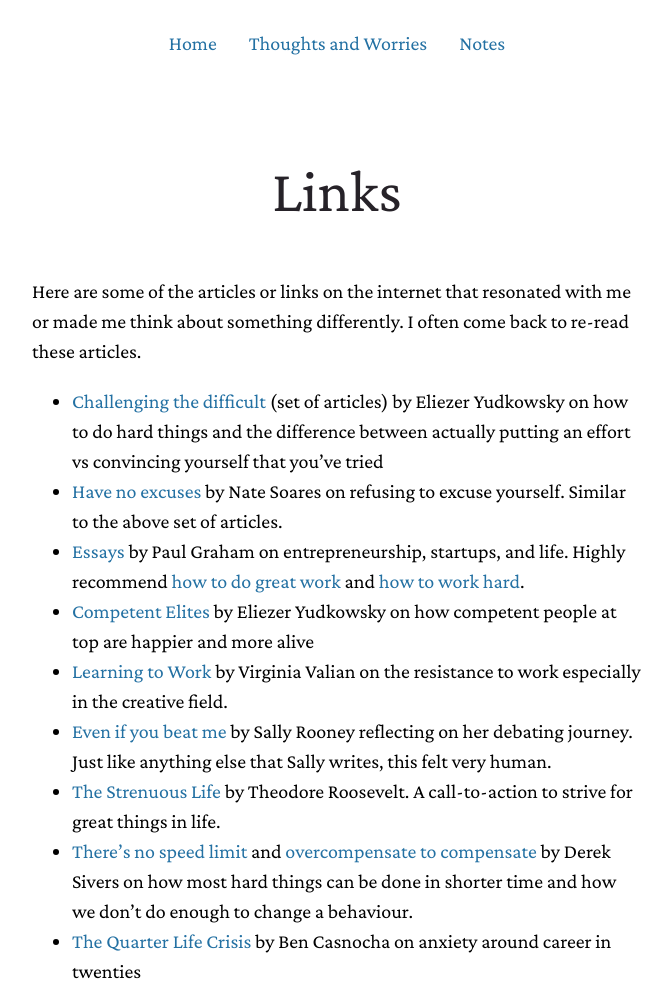
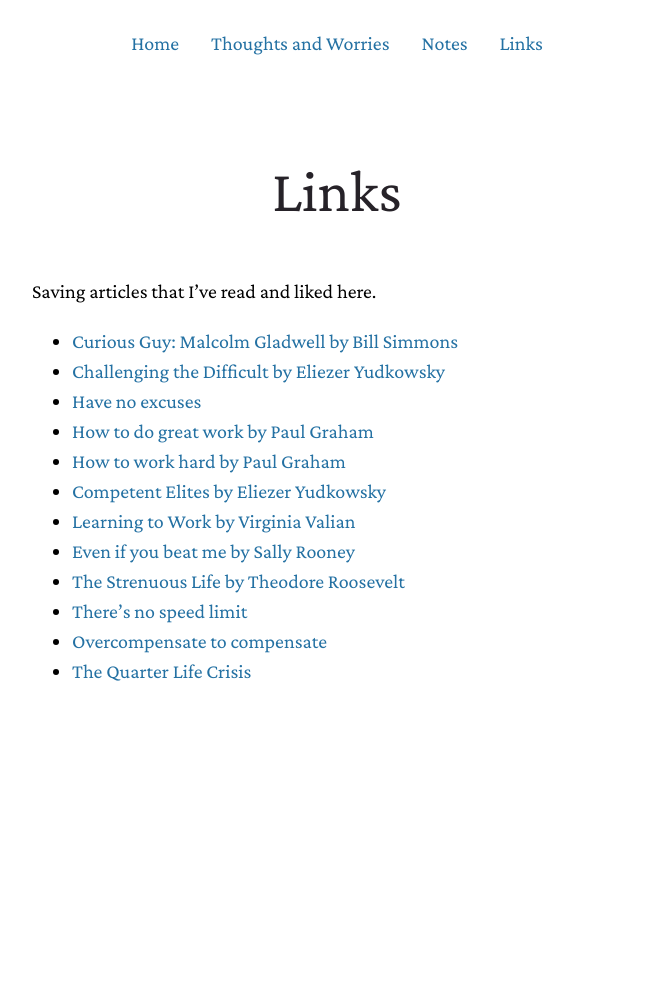
Before and after one commit to ishan00/ishantarunesh.com, a Jekyll site: the page built from links.md, in a window 1280 px wide. Shown: the whole page, without its empty margins (303-975 px from the left). Built offline with Jekyll 4.4.1, drawn with Linux system fonts in a browser that asks for light colours; nearby versions of some CDN libraries; a style sheet for code colours, icons or effects is not loaded; after the commit the page ends 900 px from its top, so only the background shows below that.

Commit message:
Added links

```diff
--- a/_includes/nav.html
+++ b/_includes/nav.html
@@ -9,5 +9,8 @@
   <li class="nav-item">
     <a class="nav-link" href="/notes">Notes</a>
   </li>
+  <li class="nav-item">
+    <a class="nav-link" href="/links">Links</a>
+  </li>
 </ul>
 </div>
--- a/links.md
+++ b/links.md
@@ -3,14 +3,18 @@
 layout: page
 permalink: links
 ---
-Here are some of the articles or links on the internet that resonated with me or made me think about something differently. I often come back to re-read these articles.
 
-* [Challenging the difficult](https://www.lesswrong.com/s/3szfzHZr7EYGSWt92) (set of articles) by Eliezer Yudkowsky on how to do hard things and the difference between actually putting an effort vs convincing yourself that you've tried
-* [Have no excuses](https://mindingourway.com/have-no-excuses/) by Nate Soares on refusing to excuse yourself. Similar to the above set of articles.
-* [Essays](http://www.paulgraham.com/articles.html) by Paul Graham on entrepreneurship, startups, and life. Highly recommend [how to do great work](http://www.paulgraham.com/greatwork.html) and [how to work hard](http://www.paulgraham.com/hwh.html).
-* [Competent Elites](https://www.lesswrong.com/posts/CKpByWmsZ8WmpHtYa/competent-elites) by Eliezer Yudkowsky on how competent people at top are happier and more alive
-* [Learning to Work](https://static1.squarespace.com/static/5b3a3c2596e76feeba40905e/t/5b46366570a6add65490e050/1531328102222/1977workingItOut.pdf) by Virginia Valian on the resistance to work especially in the creative field.
-* [Even if you beat me](https://thedublinreview.com/article/even-if-you-beat-me/) by Sally Rooney reflecting on her debating journey. Just like anything else that Sally writes, this felt very human.
-* [The Strenuous Life](https://history.hanover.edu/courses/excerpts/336tr.html) by Theodore Roosevelt. A call-to-action to strive for great things in life.
-* [There's no speed limit](https://sive.rs/kimo) and [overcompensate to compensate](https://sive.rs/compensate) by Derek Sivers on how most hard things can be done in shorter time and how we don't do enough to change a behaviour.
-* [The Quarter Life Crisis](https://casnocha.com/2009/05/the-quarter-life-crisis.html) by Ben Casnocha on anxiety around career in twenties
+Saving articles that I've read and liked here.
+
+* [Curious Guy: Malcolm Gladwell by Bill Simmons](http://www.espn.com/espn/page2/story?page=simmons/060302)
+* [Challenging the Difficult by Eliezer Yudkowsky](https://www.lesswrong.com/s/3szfzHZr7EYGSWt92)
+* [Have no excuses](https://mindingourway.com/have-no-excuses/)
+* [How to do great work by Paul Graham](http://www.paulgraham.com/greatwork.html)
+* [How to work hard by Paul Graham](http://www.paulgraham.com/hwh.html)
+* [Competent Elites by Eliezer Yudkowsky](https://www.lesswrong.com/posts/CKpByWmsZ8WmpHtYa/competent-elites)
+* [Learning to Work by Virginia Valian](https://static1.squarespace.com/static/5b3a3c2596e76feeba40905e/t/5b46366570a6add65490e050/1531328102222/1977workingItOut.pdf)
+* [Even if you beat me by Sally Rooney](https://thedublinreview.com/article/even-if-you-beat-me/)
+* [The Strenuous Life by Theodore Roosevelt](https://history.hanover.edu/courses/excerpts/336tr.html)
+* [There's no speed limit](https://sive.rs/kimo)
+* [Overcompensate to compensate](https://sive.rs/compensate)
+* [The Quarter Life Crisis](https://casnocha.com/2009/05/the-quarter-life-crisis.html)
```
